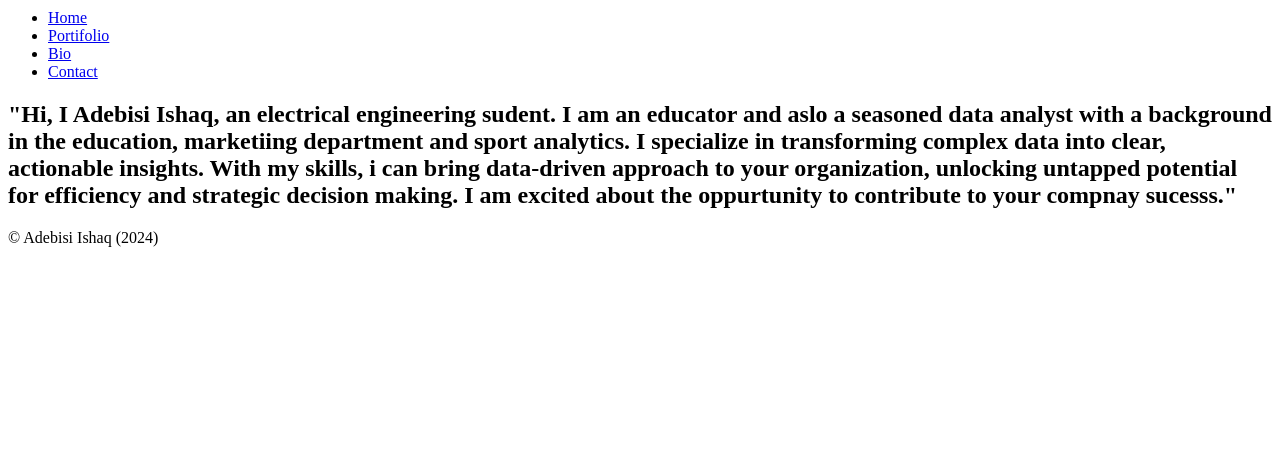
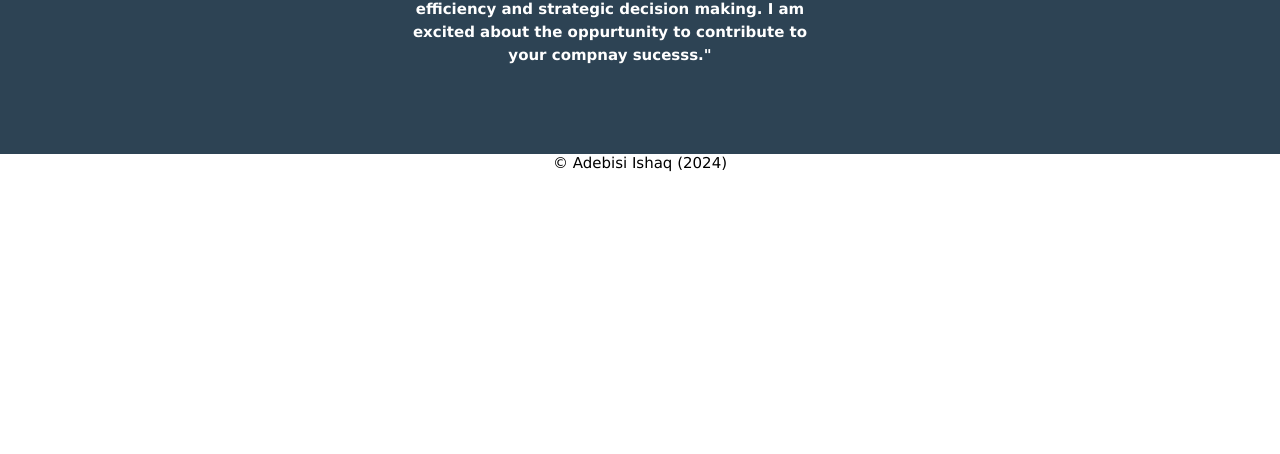
Before and after one commit to GOODBADBOY10/ishaq-portifolio, a plain HTML site: page elevator.html in a window 1280 px wide. Shown: the part 346-800 px from the top of the page. Drawn offline with nearby package versions, Linux system fonts and the light colour scheme.

Commit message:
added new
new style

```diff
--- a/elevator.html
+++ b/elevator.html
@@ -4,7 +4,7 @@
         <meta charset="UTF-8">
         <meta name='viewport' content='width=device-width, initial-scale=1.0,'>
         <title>Adebisi Ishaq</title>
-        <link rel="stylesheet" href="Bi.css">
+        <link rel="stylesheet" href="style.css">
         <link href='https://unpkg.com/boxicons@2.1.4/css/boxicons.min.css' rel='stylesheet'>
     </head>
     <body>
@@ -20,7 +20,7 @@
                     <!-- navigation box -->
                     <div class="navbar">
                         <ul>
-                            <li><a href="#home">Home</a></li>
+                            <li><a href="index.html">Home</a></li>
                             <li><a href="portifolio.html">Portifolio</a></li>
                             <li><a href="bio.html">Bio</a></li>
                             <li><a href="contact.html">Contact</a></li>
```
